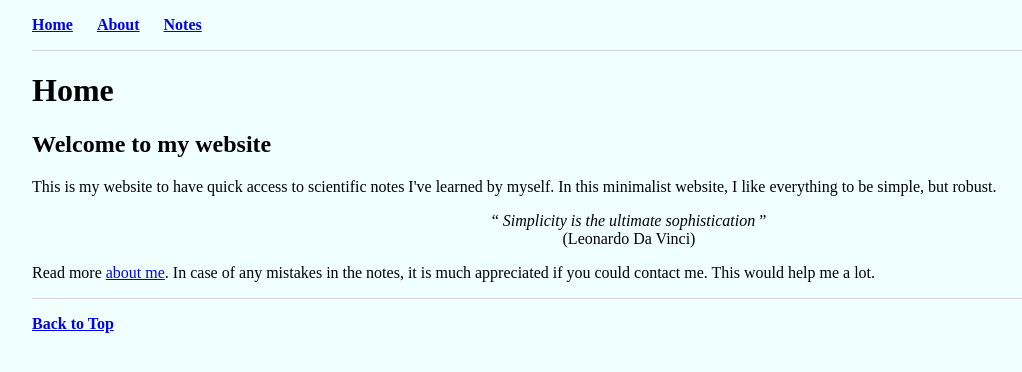
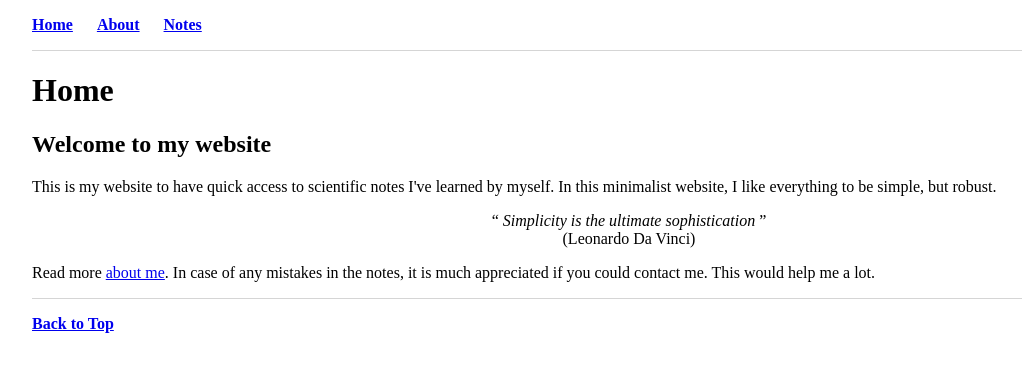
Before and after one commit to mrrezaie/mrrezaie.github.io, a Jekyll site: the page built from index.html, in a window 1280 px wide. Shown: the top 372 px of the page, without its empty margins (11-1033 px from the left). Built offline with Jekyll 4.4.1, drawn with Linux system fonts in a browser that asks for light colours.

Commit message:
Update main.css

```diff
--- a/css/main.css
+++ b/css/main.css
@@ -1,5 +1,5 @@
 body {
-    background: #f0ffff;
+/*     background: #f0ffff; */
     padding: 0px 35px 0px 35px;
 }
 
```
